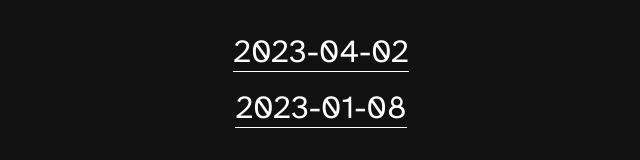
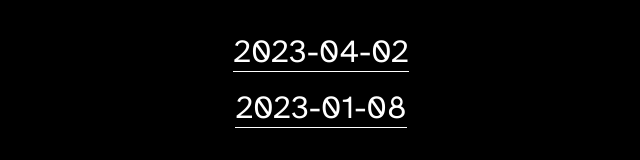
Before and after one commit to samrland/notebook, a plain HTML site: page index.html in a window 1280 px wide. Shown: the whole page, without its empty margins (319-959 px from the left). Drawn offline with Linux system fonts and the light colour scheme.

Commit message:
Update home.css

```diff
--- a/home.css
+++ b/home.css
@@ -36,7 +36,7 @@
 
 :root {
 	--foreground: #fff;
-	--background: #111;
+	--background: #000;
 }
 
 html, body {
```
